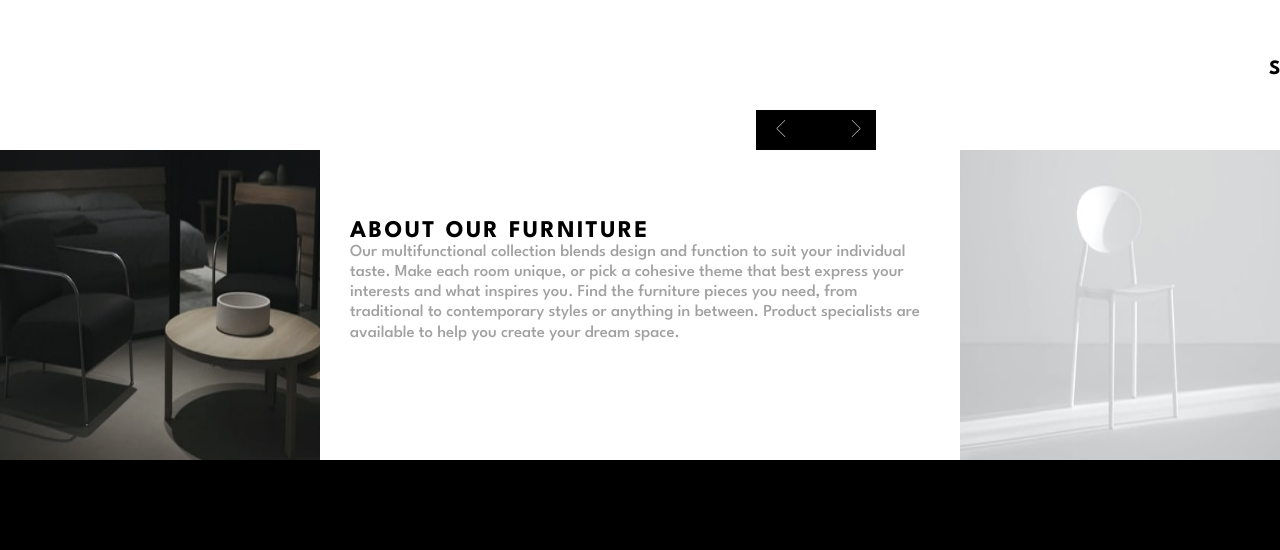
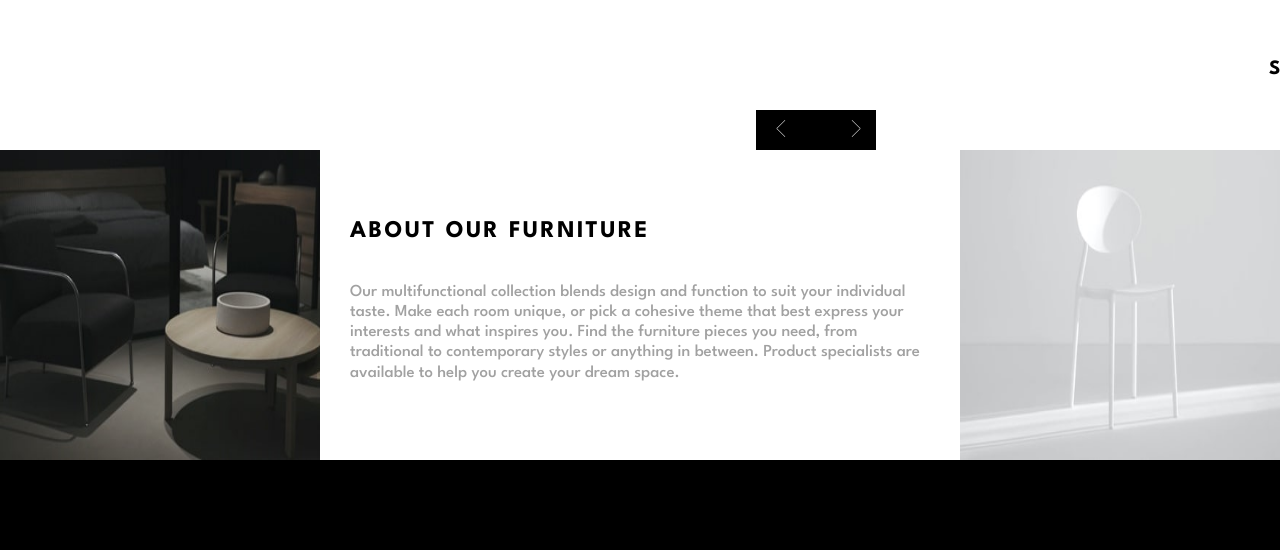
Before and after one commit to Jlbspyder/Room-Homepage, a React (Vite) app: page / in a window 1280 px wide. Shown: the part 250-800 px from the top of the page. Built offline with nearby package versions, Linux system fonts and the light colour scheme.

Commit message:
Update index.css

```diff
--- a/src/index.css
+++ b/src/index.css
@@ -253,7 +253,7 @@ display: none;
   }
 
   h1 {
-    margin-bottom: -20px;
+    margin-bottom: 20px;
   }
   h3 {
     font-size: 2rem;
```
